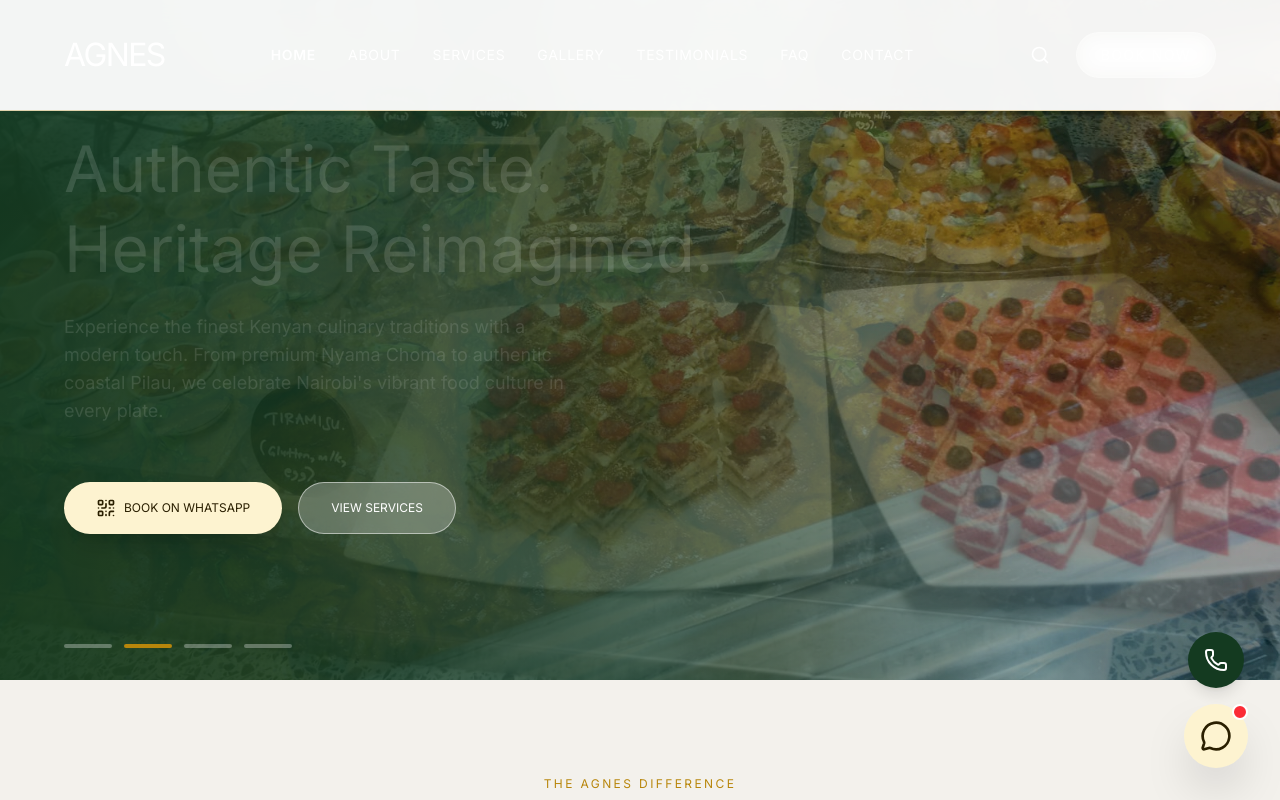
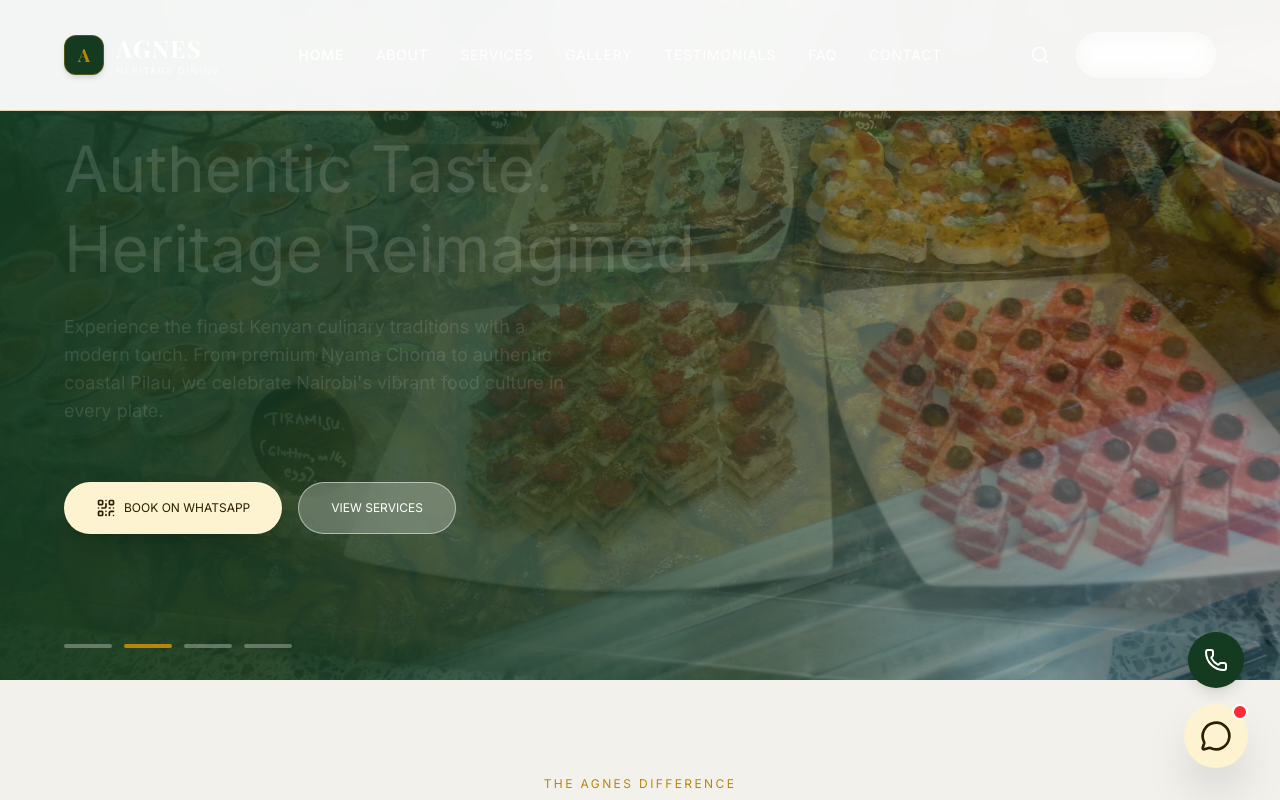
Before and after one commit to ismahdeismail-beep/agnes-cutlery, a React (Vite) app: page / in a window 1280 px wide. Shown: the top 800 px of the page. Built offline with nearby package versions, Linux system fonts and the light colour scheme; a web font is replaced by a local one.

Commit message:
Update layout header with modern universal badge logo and brand subtitle

```diff
--- a/src/components/Layout.tsx
+++ b/src/components/Layout.tsx
@@ -50,10 +50,16 @@ export default function Layout({ children }: { children: React.ReactNode }) {
         )}
       >
         <div className="flex justify-between items-center px-margin-mobile md:px-margin-desktop py-4 max-w-container-max mx-auto">
-          <div className="flex items-center gap-4">
+          <div className="flex items-center gap-3">
             <Menu className="lg:hidden cursor-pointer w-6 h-6" />
-            <Link to="/" className="text-display-lg-mobile md:text-headline-md tracking-tighter hover:opacity-80 transition-opacity">
-              AGNES
+            <Link to="/" className="flex items-center gap-3 group">
+              <div className="w-10 h-10 rounded-xl bg-primary flex items-center justify-center shadow-md border border-secondary/40 group-hover:scale-105 transition-transform">
+                <span className="text-secondary font-display-lg font-bold text-lg">A</span>
+              </div>
+              <div className="flex flex-col">
+                <span className="text-xl md:text-2xl font-bold tracking-wider font-display-lg">AGNES</span>
+                <span className="text-[9px] uppercase tracking-[0.2em] opacity-75 font-label-caps">Heritage Dining</span>
+              </div>
             </Link>
           </div>
           <nav className="hidden xl:flex items-center gap-8">
```
